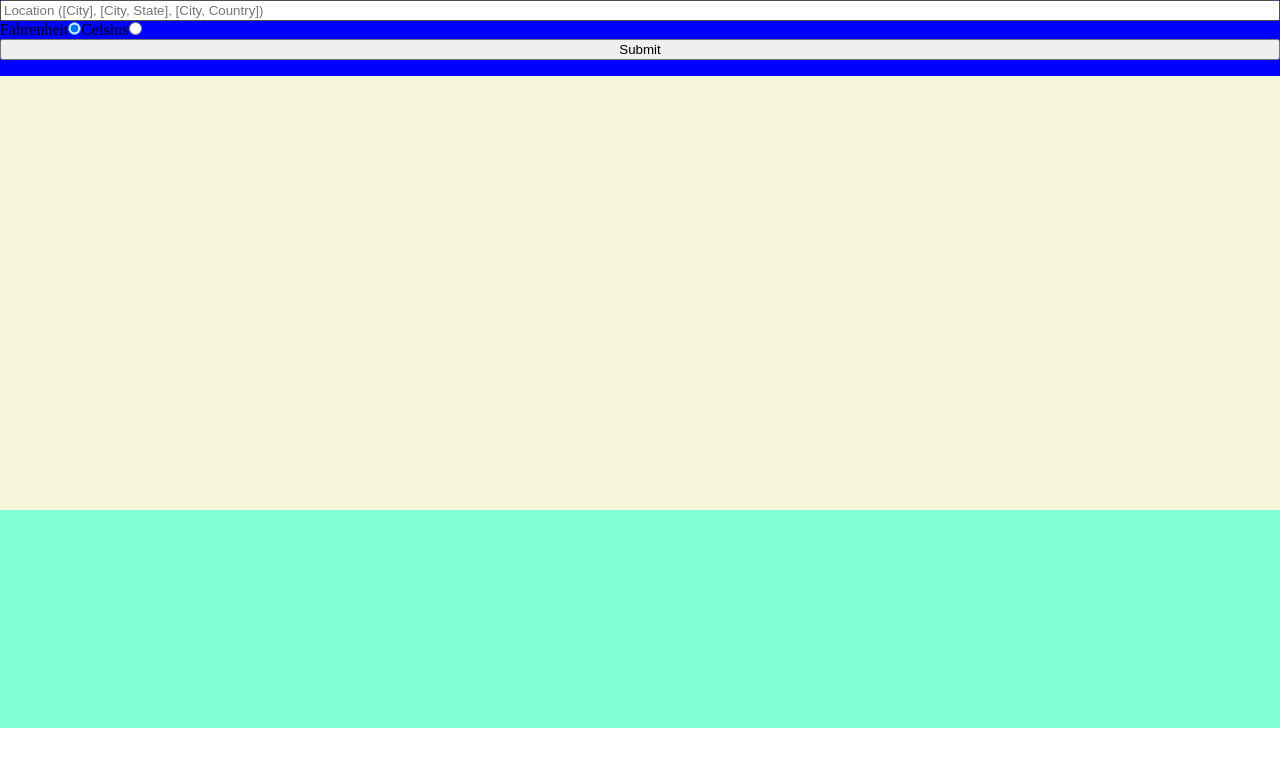
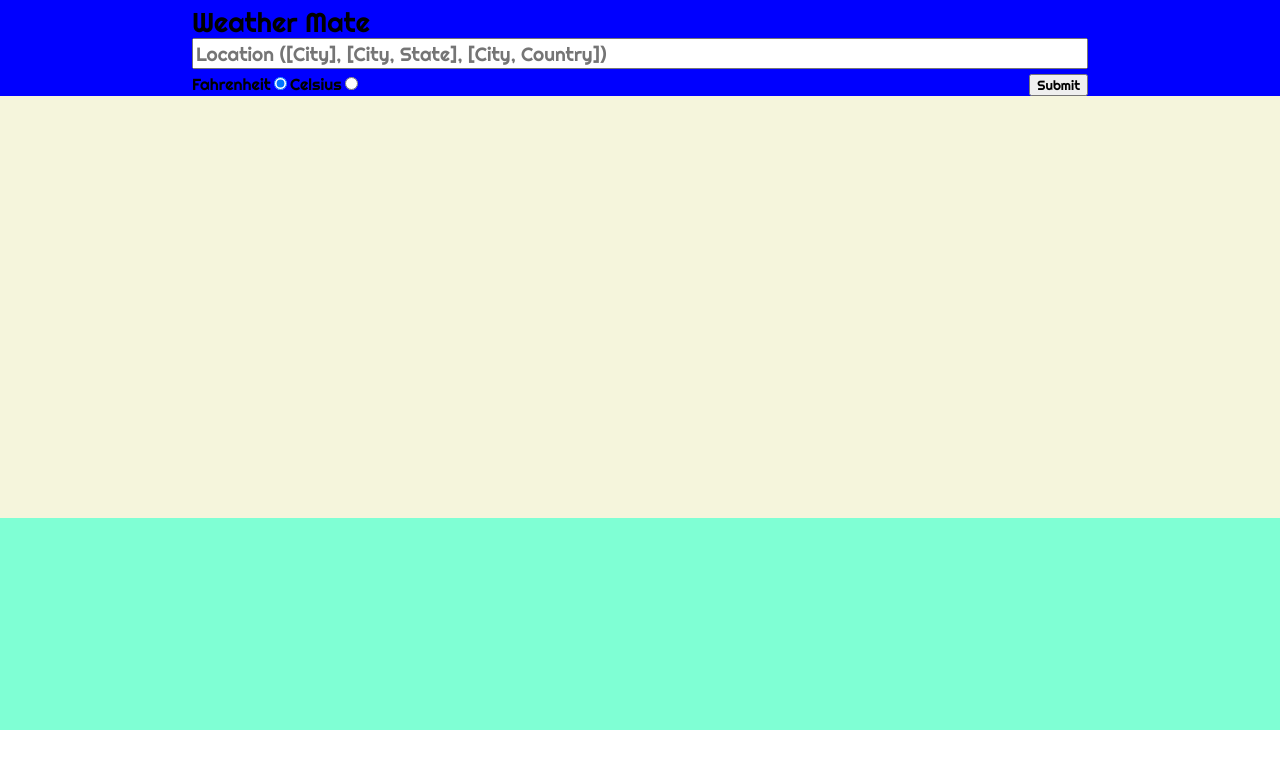
Before and after one commit to SloaneTribble/weather-mate, a website built with webpack: page dist/index.html in a window 1280 px wide. Built offline with nearby package versions, Linux system fonts and the light colour scheme.

Commit message:
Continue polishing

```diff
--- a/src/fill-page.js
+++ b/src/fill-page.js
@@ -27,10 +27,18 @@ const makeHeader = function headerMaker() {
   const header = document.createElement("div");
   header.classList.add("header");
 
+  header.appendChild(makeTitle());
   header.appendChild(makeForm());
-  header.appendChild(makeErrorBar());
 
   return header;
+};
+
+const makeTitle = function titleMaker() {
+  const title = document.createElement("div");
+  title.classList.add("title");
+  title.textContent = "Weather Mate";
+
+  return title;
 };
 
 const makeForm = function formMaker() {
@@ -66,6 +74,7 @@ const makeForm = function formMaker() {
   celsius.id = "celsius";
 
   const tempContainer = document.createElement("div");
+  tempContainer.classList.add("temp-container");
   tempContainer.appendChild(fLabel);
   tempContainer.appendChild(fahrenheit);
   tempContainer.appendChild(cLabel);
@@ -83,13 +92,6 @@ const makeForm = function formMaker() {
   return form;
 };
 
-const makeErrorBar = function errorHolder() {
-  const errorBar = document.createElement("div");
-  errorBar.classList.add("error-bar");
-
-  return errorBar;
-};
-
 const makeDaily = function makeDailyForecastContainer() {
   const dailyContainer = document.createElement("div");
   dailyContainer.classList.add("daily-forecast-container");
--- a/src/get-weather.js
+++ b/src/get-weather.js
@@ -35,18 +35,14 @@ async function getWeather(input, units) {
 
     return { latitude, longitude, overview, avgTemp, feel, minTemp, maxTemp };
   } catch (error) {
-    const errorBar = document.querySelector(".error-bar");
-    errorBar.textContent =
-      'Please make sure you enter location in the following format: "City", "City, State", "City, Country", or "City, State, Country"';
+    alert(
+      "Please check format: {City}, {City, State}, {City, Country}, or {City, State, Country}"
+    );
     return;
   }
 }
 
 async function getForecast(latitude, longitude, units) {
-  // If this function is reached, then location was successfully found and there are no errors
-  const errorBar = document.querySelector(".error-bar");
-  errorBar.textContent = "";
-
   const forecast = await fetch(
     `https://api.openweathermap.org/data/2.5/forecast?lat=${latitude}&lon=${longitude}&appid=127129261617cbfa5cf75835b41e98fa&units=${units}`,
     { mode: "cors" }
--- a/src/style.css
+++ b/src/style.css
@@ -1,10 +1,14 @@
+@import url('https://fonts.googleapis.com/css2?family=Righteous&display=swap');
+
 html,
 body{
     box-sizing: border-box;
+
 }
 
 body{
     min-height: 100vh;
+    max-height: 100vh;
     display: flex;
     flex: 1;
     flex-direction: column;
@@ -15,6 +19,7 @@ body{
 *:after{
     box-sizing: inherit;
     margin: 0;
+    font-family: 'Righteous', cursive;
 }
 
 .main-container{
@@ -28,24 +33,64 @@ body{
     grid-template-rows: 1fr 6fr 3fr 1fr;
 }
 
+/* Begin header */
 
 .header{
     height: 100%;
     background-color: blue;
     display: grid;
+    padding: 0 15%;
+}
+
+.title{
+    height: 2.4rem;
+    font-size: 1.7rem;
+    padding-top: .3rem;;
 }
 
 .form{
     display: grid;
+    grid-template-rows: 1.4fr 1fr;
+    justify-items: center;
+    row-gap: 5px;
+}
+
+.location{
+    grid-row: 1;
+    grid-column: 1/ 3;
+    width: 100%;
+    font-size: 1.2rem;
+}
+
+.temp-container{
+    grid-row: 2;
+    justify-self: start;
+}
+
+input[type="radio"]{
+    width: 1.2rem;
+}
+
+.submit-button{
+    grid-row: 2;
+    justify-self: end;
 }
 
 .error-bar{
-    height: 1rem;
+    height: 1.3rem;
 }
+
+/* End header */
+
+/* Begin daily forecast */
 
 .daily-forecast-container{
     background-color: beige;
 }
+
+/* End daily forecast */
+
+/* Begin five-day forecast */
 
 .five-day-forecast-container{
     background-color:aquamarine;
```
Also changed, not shown: dist/bundle.js, 1 other file.
